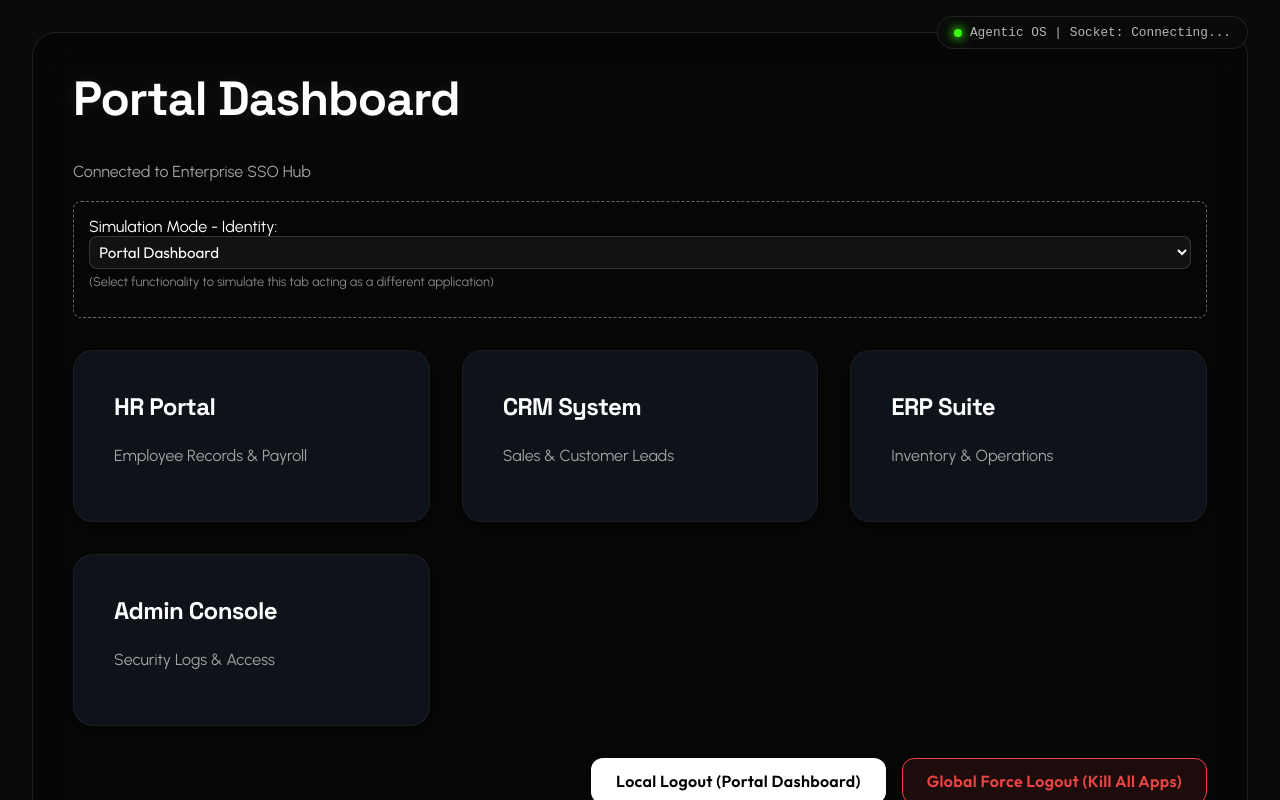
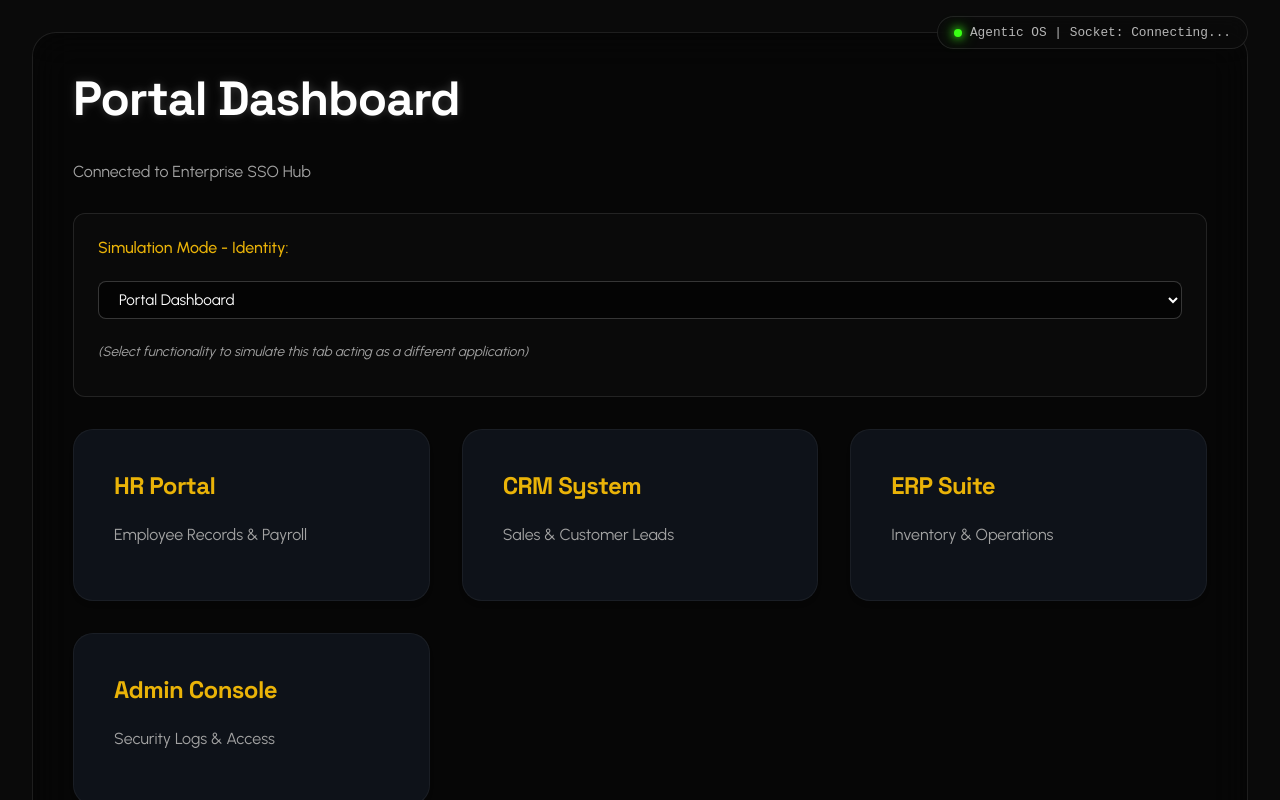
Before and after one commit to JAYASREE24032006/dummy, a React (Vite) app in the folder frontend/: page /dashboard in a window 1280 px wide. Shown: the top 800 px of the page. Built offline with nearby package versions, Linux system fonts and the light colour scheme; no server answers; sample sign-in values are in the browser's storage.

Commit message:
Update UI themes, colors, and branding: Dark Yellow accents, Cyan Shield, and Clean Titles

```diff
--- a/frontend/src/App.css
+++ b/frontend/src/App.css
@@ -43,9 +43,24 @@
   font-size: 2.5rem;
   margin: 0;
   letter-spacing: -0.05em;
-  color: #ffffff;
+  color: #eab308;
+  /* Dark Yellow */
   background: none;
   -webkit-text-fill-color: initial;
+  text-shadow: 0 0 10px rgba(234, 180, 8, 0.2);
+}
+
+/* Card Headers - General (Apps) */
+.card h1 {
+  color: #eab308;
+  /* Dark Yellow */
+  text-shadow: 0 0 10px rgba(234, 180, 8, 0.2);
+}
+
+/* Main Dashboard Specific Override */
+.dashboard-card h1 {
+  color: #ffffff;
+  /* White */
   text-shadow: 0 0 10px rgba(255, 255, 255, 0.2);
 }
 
@@ -102,7 +117,8 @@
 .menu-item h3 {
   font-size: 1.5rem;
   margin-bottom: 0.5rem;
-  color: var(--primary);
+  color: #eab308;
+  /* Dark Yellow */
   font-family: var(--font-heading);
 }
 
@@ -117,37 +133,37 @@
 }
 
 .hr-theme h3 {
-  color: #d946ef;
+  color: #eab308;
 }
 
 .crm-theme {
-  border-top: 4px solid var(--primary);
+  border-top: 4px solid #eab308;
 }
 
 .erp-theme {
-  border-top: 4px solid #f97316;
+  border-top: 4px solid #eab308;
 }
 
 .erp-theme:hover {
-  box-shadow: 0 0 20px rgba(249, 115, 22, 0.2);
-  border-color: #f97316;
+  box-shadow: 0 0 20px rgba(234, 180, 8, 0.2);
+  border-color: #eab308;
 }
 
 .erp-theme h3 {
-  color: #f97316;
+  color: #eab308;
 }
 
 .admin-theme {
-  border-top: 4px solid var(--error);
+  border-top: 4px solid #eab308;
 }
 
 .admin-theme:hover {
-  box-shadow: 0 0 20px rgba(239, 68, 68, 0.2);
-  border-color: var(--error);
+  box-shadow: 0 0 20px rgba(234, 180, 8, 0.2);
+  border-color: #eab308;
 }
 
 .admin-theme h3 {
-  color: var(--error);
+  color: #eab308;
 }
 
 /* Buttons & Actions */
@@ -297,6 +313,54 @@ button:hover {
   padding: 4px;
 }
 
+/* Simulation Mode Controls */
+.simulation-controls {
+  margin: 2rem 0;
+  padding: 1.5rem;
+  border: 1px solid rgba(255, 255, 255, 0.1);
+  /* White Border */
+  border-radius: 12px;
+  background: rgba(255, 255, 255, 0.02);
+  /* Subtle filler */
+  display: flex;
+  align-items: center;
+  flex-wrap: wrap;
+  gap: 1rem;
+}
+
+.simulation-controls label {
+  color: #eab308;
+  /* Dark Yellow */
+  font-weight: 500;
+  width: 100%;
+  /* Force new line */
+  margin-bottom: 0.5rem;
+  /* Add specific spacing */
+}
+
+.simulation-controls select {
+  background: rgba(0, 0, 0, 0.5);
+  border: 1px solid rgba(255, 255, 255, 0.2);
+  color: white;
+  padding: 0.5rem 1rem;
+  border-radius: 8px;
+  font-family: var(--font-body);
+  outline: none;
+  cursor: pointer;
+}
+
+.simulation-controls select:focus {
+  border-color: #ffffff;
+}
+
+.simulation-controls p {
+  color: var(--text-muted);
+  font-size: 0.85rem;
+  width: 100%;
+  margin-top: 0.5rem;
+  font-style: italic;
+}
+
 /* Login Specific Layout - Fixed */
 .login-theme {
   display: flex;
@@ -307,6 +371,20 @@ button:hover {
   padding: 1rem;
   background: transparent;
   /* Changed from var(--bg-deep) to transparent */
+}
+
+/* Global Footer */
+.app-footer-text {
+  text-align: center;
+  color: var(--text-muted);
+  font-size: 0.8rem;
+  margin-top: 2rem;
+  opacity: 0.6;
+  font-family: var(--font-mono);
+  letter-spacing: 0.05em;
+  width: 100%;
+  padding-bottom: 3rem;
+  /* Ensure scrolling space */
 }
 
 .login-theme .card {
@@ -329,7 +407,8 @@ button:hover {
   font-size: 1.75rem;
   text-align: center;
   margin-bottom: 0.5rem;
-  color: white;
+  color: #ffffff;
+  /* White */
   background: none;
   /* Remove gradient text for cleaner look */
   -webkit-text-fill-color: initial;
--- a/frontend/src/App.jsx
+++ b/frontend/src/App.jsx
@@ -131,7 +131,10 @@ function AppContent() {
 
                 <Route path="*" element={<Navigate to={token ? "/dashboard" : "/login"} replace />} />
             </Routes>
-        </div>
+            <footer className="app-footer-text">
+                Product from Clowns in Clouds
+            </footer>
+        </div >
     );
 }
 
--- a/frontend/src/components/ShieldLogo.jsx
+++ b/frontend/src/components/ShieldLogo.jsx
@@ -29,8 +29,8 @@ const ShieldLogo = () => {
                 {/* Defs for gradients and filters */}
                 <defs>
                     <linearGradient id="shieldGradient" x1="50" y1="0" x2="50" y2="100" gradientUnits="userSpaceOnUse">
-                        <stop offset="0%" stopColor="#ffffff" />
-                        <stop offset="100%" stopColor="#a3a3a3" />
+                        <stop offset="0%" stopColor="#06b6d4" />
+                        <stop offset="100%" stopColor="#0891b2" />
                     </linearGradient>
                     <filter id="glow">
                         <feGaussianBlur stdDeviation="3.5" result="coloredBlur" />
@@ -44,7 +44,7 @@ const ShieldLogo = () => {
                 {/* Outer Shield Outline - Pulsing */}
                 <motion.path
                     d="M50 5 L90 20 V50 C90 75 50 95 50 95 C50 95 10 75 10 50 V20 L50 5 Z"
-                    stroke="#ffffff"
+                    stroke="#06b6d4"
                     strokeWidth="2"
                     fill="none"
                     initial={{ pathLength: 0, opacity: 0 }}
@@ -65,7 +65,7 @@ const ShieldLogo = () => {
                     d="M50 12 L82 24 V50 C82 70 50 88 50 88 C50 88 18 70 18 50 V24 L50 12 Z"
                     fill="url(#shieldGradient)"
                     fillOpacity="0.1"
-                    stroke="#a3a3a3"
+                    stroke="#0891b2"
                     strokeWidth="1"
                     style={{ filter: 'url(#glow)' }}
                     initial={{ scale: 0.8, opacity: 0 }}
@@ -78,7 +78,7 @@ const ShieldLogo = () => {
                     cx="50"
                     cy="45"
                     r="8"
-                    fill="#ffffff"
+                    fill="#06b6d4"
                     initial={{ scale: 0 }}
                     animate={{ scale: [1, 1.2, 1] }}
                     transition={{
@@ -95,7 +95,7 @@ const ShieldLogo = () => {
                     y1="25"
                     x2="85"
                     y2="25"
-                    stroke="#ffffff"
+                    stroke="#06b6d4"
                     strokeWidth="2"
                     strokeOpacity="0.8"
                     animate={{
@@ -115,7 +115,7 @@ const ShieldLogo = () => {
                     <motion.circle
                         key={i}
                         r="1.5"
-                        fill="#ffffff"
+                        fill="#06b6d4"
                         initial={{ x: 50, y: 45, opacity: 0 }}
                         animate={{
                             x: 50 + (Math.random() * 40 - 20),
--- a/frontend/src/pages/AdminConsole.jsx
+++ b/frontend/src/pages/AdminConsole.jsx
@@ -44,7 +44,7 @@ const AdminConsole = ({ status, handleLogout, handleGlobalLogout }) => {
         <div className="card dashboard-card admin-theme" style={{ maxWidth: '1200px' }}>
             <div className="app-header" style={{ display: 'flex', justifyContent: 'space-between', alignItems: 'center' }}>
                 <div>
-                    <h1>🛡️ Security Command Center</h1>
+                    <h1> Security Command Center</h1>
                     <p style={{ color: 'var(--accent)' }}>Agentic AI Overwatch: Active</p>
                 </div>
                 <Link to="/dashboard" className="back-link" style={{ color: 'var(--text-muted)' }}>← Hub</Link>
--- a/frontend/src/pages/HRPortal.jsx
+++ b/frontend/src/pages/HRPortal.jsx
@@ -5,7 +5,7 @@ const HRPortal = ({ status, handleLogout, handleGlobalLogout }) => {
     return (
         <div className="card app-card hr-theme">
             <div className="app-header">
-                <h1>👥 HR Portal</h1>
+                <h1> HR Portal</h1>
                 <Link to="/dashboard" className="back-link">← Back to Hub</Link>
             </div>
             <p>SSO Verify: <strong>Authenticated </strong></p>
--- a/frontend/src/pages/LoginPage.jsx
+++ b/frontend/src/pages/LoginPage.jsx
@@ -8,8 +8,8 @@ const LoginPage = ({ onLogin, status }) => {
     const [username, setUsername] = useState('');
     const [password, setPassword] = useState('');
     const [showPassword, setShowPassword] = useState(false);
-    // Prioritize message passed via redirect, else default status
-    const [localStatus, setLocalStatus] = useState(location.state?.globalLogoutMessage || status || '');
+    // Prioritize message passed via redirect, else default status (Removing global logout message as requested)
+    const [localStatus, setLocalStatus] = useState(status || '');
 
     // Reset status on new login attempt
     const handleSubmit = (e) => {
@@ -155,7 +155,7 @@ const LoginPage = ({ onLogin, status }) => {
                         variants={itemVariants}
                         transition={{ delay: 0.7 }}
                     >
-                        System v2.4.0 • Secured by SHIELD AI
+                        Product from Clowns in Clouds
                     </motion.div>
                 </form>
 
--- a/frontend/src/pages/MainDashboard.jsx
+++ b/frontend/src/pages/MainDashboard.jsx
@@ -15,16 +15,16 @@ const MainDashboard = ({ status, handleLogout, handleGlobalLogout }) => {
             <h1>{currentApp}</h1>
             <p className="welcome-text">Connected to Enterprise SSO Hub</p>
 
-            <div className="simulation-controls" style={{ margin: '20px 0', padding: '15px', border: '1px dashed #666', borderRadius: '8px' }}>
-                <label style={{ marginRight: '10px' }}> Simulation Mode - Identity:</label>
-                <select value={currentApp} onChange={handleAppSwitch} style={{ padding: '5px' }}>
+            <div className="simulation-controls">
+                <label>Simulation Mode - Identity:</label>
+                <select value={currentApp} onChange={handleAppSwitch}>
                     <option value="Portal Dashboard">Portal Dashboard</option>
                     <option value="HR Portal">HR Portal</option>
                     <option value="CRM System">CRM System</option>
                     <option value="ERP Suite">ERP Suite</option>
                     <option value="DevOps Console">DevOps Console</option>
                 </select>
-                <p style={{ fontSize: '0.8rem', color: '#888', marginTop: '5px' }}>
+                <p>
                     (Select functionality to simulate this tab acting as a different application)
                 </p>
             </div>
```
